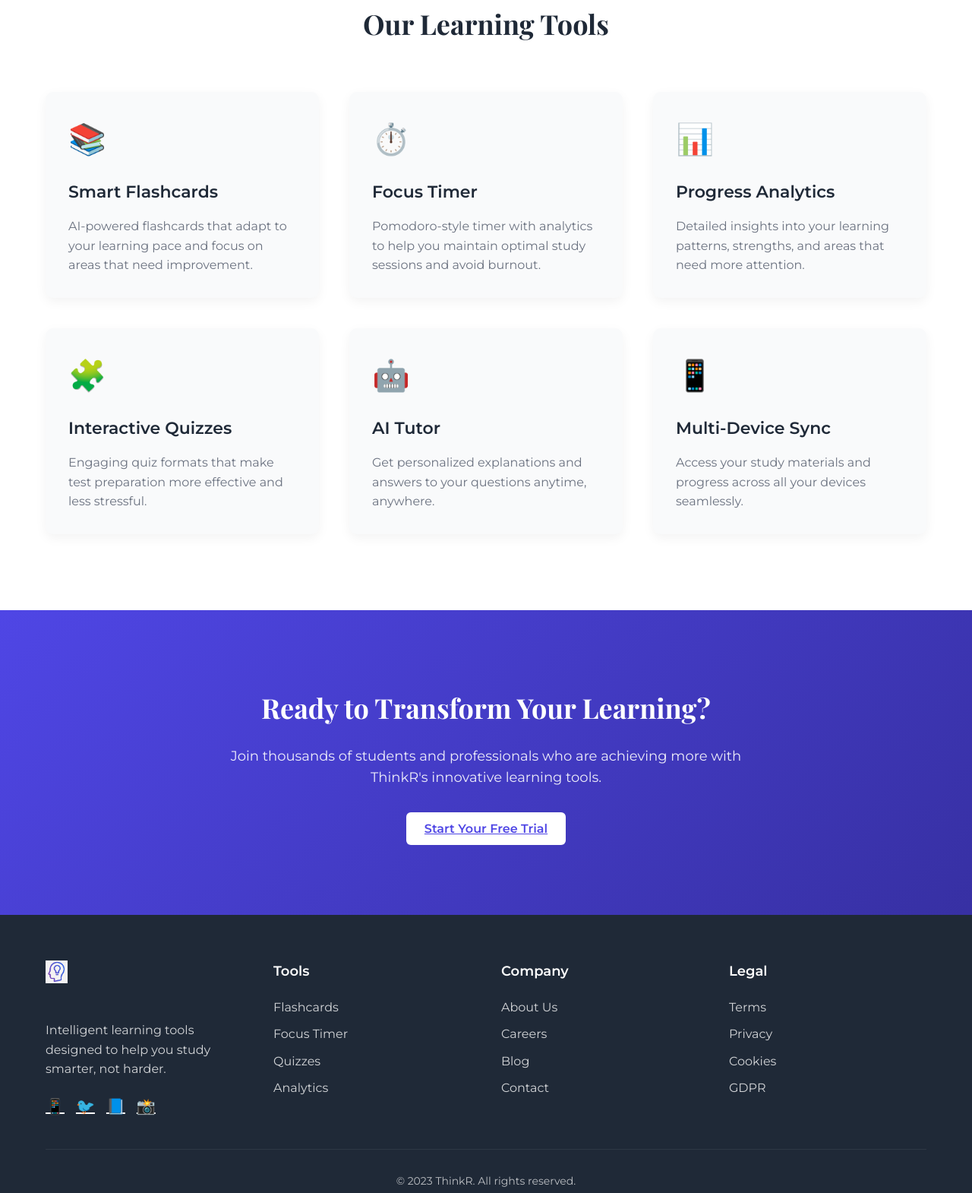
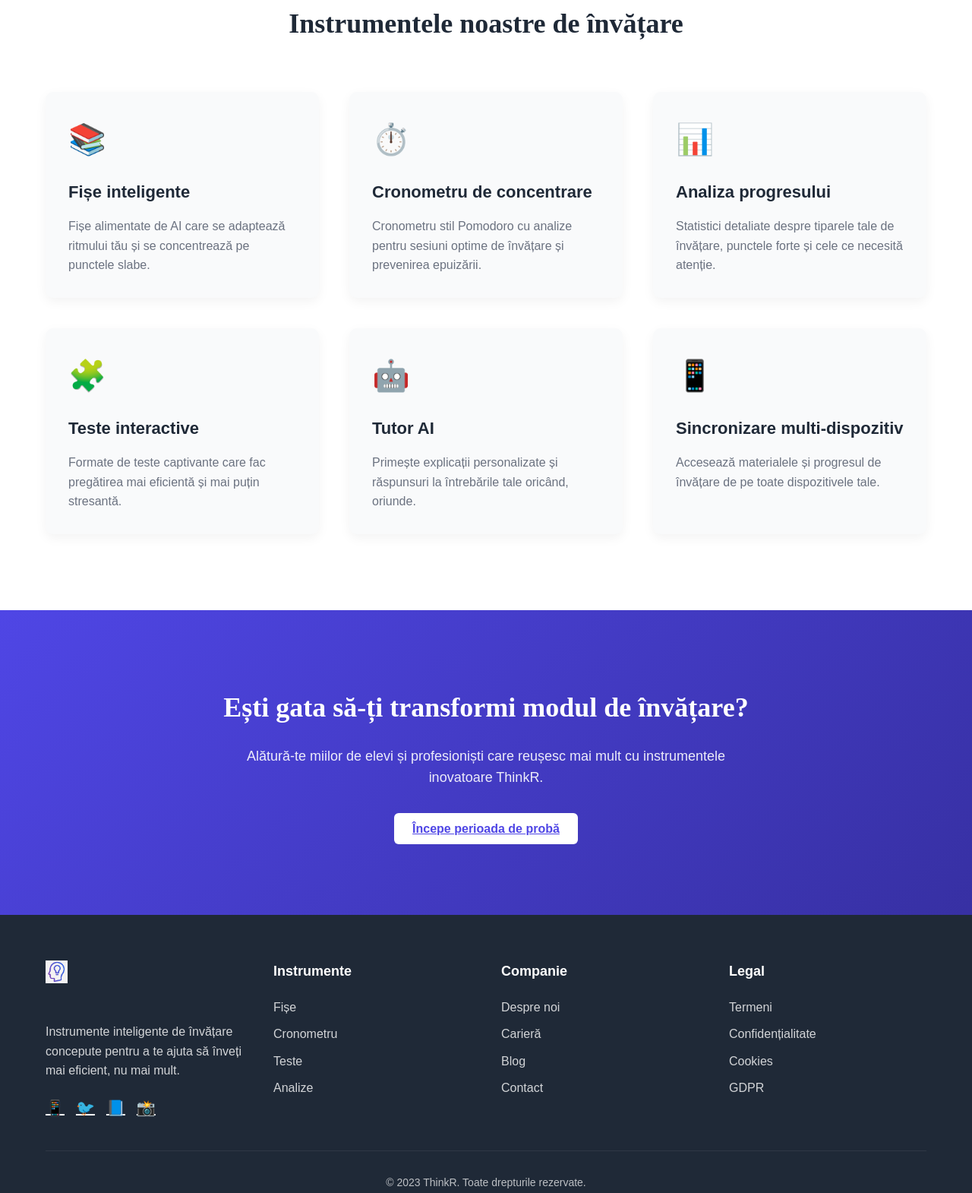
Before and after one commit to IuliaBuhai/ThinkR, a plain HTML site: page index.html in a window 1280 px wide. Shown: the part 631-2201 px from the top of the page at 76% size. Drawn offline with nearby package versions, Linux system fonts and the light colour scheme.

Commit message:
Update index.html

```diff
--- a/index.html
+++ b/index.html
@@ -1,12 +1,9 @@
 <!DOCTYPE html>
-<html lang="en">
+<html lang="ro">
 <head>
   <meta charset="UTF-8">
   <meta name="viewport" content="width=device-width, initial-scale=1.0">
-  <title>ThinkR - Smart Learning Tools</title>
-  <link rel="preconnect" href="https://fonts.googleapis.com">
-  <link rel="preconnect" href="https://fonts.gstatic.com" crossorigin>
-  <link href="https://fonts.googleapis.com/css2?family=Montserrat:wght@300;400;500;600;700&family=Playfair+Display:wght@400;500;700&display=swap" rel="stylesheet">
+  <title>ThinkR - Instrumente inteligente pentru învățare</title>
   <style>
     :root {
       --primary: #4F46E5;
@@ -346,14 +343,14 @@
     <div class="container">
       <nav>
         <div class="logo">
-  <img src="images/logo-img.png" alt="ThinkR Logo" class="logo-image">
-  <span>ThinkR</span>
-</div>
+          <img src="images/logo-img.png" alt="Sigla ThinkR" class="logo-image">
+          <span>ThinkR</span>
+        </div>
         <ul class="nav-links">
-          <li><a href="tracker.html">Study TrackeR</a></li>
+          <li><a href="tracker.html">TrackeR de învățare</a></li>
           <li><a href="generator_planuri.html">PlanneR</a></li>
           <li><a href="#despre">Despre</a></li>
-          <li><a href="#feature">Featuring</a></li>
+          <li><a href="#feature">Caracteristici</a></li>
           <li><a href="auth.html" class="cta-button">Cont</a></li>
         </ul>
       </nav>
@@ -362,48 +359,48 @@
 
   <section class="hero">
     <div class="container">
-      <h1>Elevate Your Learning Experience</h1>
-      <p>ThinkR provides intelligent tools to enhance your study process, boost retention, and make learning more effective than ever before.</p>
+      <h1>Îmbunătățește-ți experiența de învățare</h1>
+      <p>ThinkR oferă instrumente inteligente pentru a-ți îmbunătăți procesul de studiu, a spori retenția și a face învățarea mai eficientă ca niciodată.</p>
       <div class="hero-buttons">
-        <a href="auth.html?action=signup" class="cta-button">Get Started Free</a>
-        <a href="#features" class="secondary-button">Explore Tools</a>
+        <a href="auth.html?action=signup" class="cta-button">Începe gratuit</a>
+        <a href="#features" class="secondary-button">Descoperă instrumentele</a>
       </div>
     </div>
   </section>
 
   <section class="features" id="features">
     <div class="container">
-      <h2 class="section-title">Our Learning Tools</h2>
+      <h2 class="section-title">Instrumentele noastre de învățare</h2>
       <div class="features-grid">
         <div class="feature-card">
           <div class="feature-icon">📚</div>
-          <h3 class="feature-title">Smart Flashcards</h3>
-          <p class="feature-desc">AI-powered flashcards that adapt to your learning pace and focus on areas that need improvement.</p>
+          <h3 class="feature-title">Fișe inteligente</h3>
+          <p class="feature-desc">Fișe alimentate de AI care se adaptează ritmului tău și se concentrează pe punctele slabe.</p>
         </div>
         <div class="feature-card">
           <div class="feature-icon">⏱️</div>
-          <h3 class="feature-title">Focus Timer</h3>
-          <p class="feature-desc">Pomodoro-style timer with analytics to help you maintain optimal study sessions and avoid burnout.</p>
+          <h3 class="feature-title">Cronometru de concentrare</h3>
+          <p class="feature-desc">Cronometru stil Pomodoro cu analize pentru sesiuni optime de învățare și prevenirea epuizării.</p>
         </div>
         <div class="feature-card">
           <div class="feature-icon">📊</div>
-          <h3 class="feature-title">Progress Analytics</h3>
-          <p class="feature-desc">Detailed insights into your learning patterns, strengths, and areas that need more attention.</p>
+          <h3 class="feature-title">Analiza progresului</h3>
+          <p class="feature-desc">Statistici detaliate despre tiparele tale de învățare, punctele forte și cele ce necesită atenție.</p>
         </div>
         <div class="feature-card">
           <div class="feature-icon">🧩</div>
-          <h3 class="feature-title">Interactive Quizzes</h3>
-          <p class="feature-desc">Engaging quiz formats that make test preparation more effective and less stressful.</p>
+          <h3 class="feature-title">Teste interactive</h3>
+          <p class="feature-desc">Formate de teste captivante care fac pregătirea mai eficientă și mai puțin stresantă.</p>
         </div>
         <div class="feature-card">
           <div class="feature-icon">🤖</div>
-          <h3 class="feature-title">AI Tutor</h3>
-          <p class="feature-desc">Get personalized explanations and answers to your questions anytime, anywhere.</p>
+          <h3 class="feature-title">Tutor AI</h3>
+          <p class="feature-desc">Primește explicații personalizate și răspunsuri la întrebările tale oricând, oriunde.</p>
         </div>
         <div class="feature-card">
           <div class="feature-icon">📱</div>
-          <h3 class="feature-title">Multi-Device Sync</h3>
-          <p class="feature-desc">Access your study materials and progress across all your devices seamlessly.</p>
+          <h3 class="feature-title">Sincronizare multi-dispozitiv</h3>
+          <p class="feature-desc">Accesează materialele și progresul de învățare de pe toate dispozitivele tale.</p>
         </div>
       </div>
     </div>
@@ -411,9 +408,9 @@
 
   <section class="cta-section">
     <div class="container">
-      <h2>Ready to Transform Your Learning?</h2>
-      <p>Join thousands of students and professionals who are achieving more with ThinkR's innovative learning tools.</p>
-      <a href="auth.html?action=signup" class="white-button">Start Your Free Trial</a>
+      <h2>Ești gata să-ți transformi modul de învățare?</h2>
+      <p>Alătură-te miilor de elevi și profesioniști care reușesc mai mult cu instrumentele inovatoare ThinkR.</p>
+      <a href="auth.html?action=signup" class="white-button">Începe perioada de probă</a>
     </div>
   </section>
 
@@ -421,10 +418,10 @@
     <div class="container">
       <div class="footer-content">
         <div class="footer-about">
-              <a href="#" class="footer-logo">
-                <img src="images/logo-img.png" alt="ThinkR Logo" class="footer-logo-image">
-              </a>
-          <p>Intelligent learning tools designed to help you study smarter, not harder.</p>
+          <a href="#" class="footer-logo">
+            <img src="images/logo-img.png" alt="Sigla ThinkR" class="footer-logo-image">
+          </a>
+          <p>Instrumente inteligente de învățare concepute pentru a te ajuta să înveți mai eficient, nu mai mult.</p>
           <div class="social-links">
             <a href="#">📱</a>
             <a href="#">🐦</a>
@@ -433,19 +430,19 @@
           </div>
         </div>
         <div class="footer-links">
-          <h3>Tools</h3>
+          <h3>Instrumente</h3>
           <ul>
-            <li><a href="#">Flashcards</a></li>
-            <li><a href="#">Focus Timer</a></li>
-            <li><a href="#">Quizzes</a></li>
-            <li><a href="#">Analytics</a></li>
+            <li><a href="#">Fișe</a></li>
+            <li><a href="#">Cronometru</a></li>
+            <li><a href="#">Teste</a></li>
+            <li><a href="#">Analize</a></li>
           </ul>
         </div>
         <div class="footer-links">
-          <h3>Company</h3>
+          <h3>Companie</h3>
           <ul>
-            <li><a href="#">About Us</a></li>
-            <li><a href="#">Careers</a></li>
+            <li><a href="#">Despre noi</a></li>
+            <li><a href="#">Carieră</a></li>
             <li><a href="#">Blog</a></li>
             <li><a href="#">Contact</a></li>
           </ul>
@@ -453,15 +450,15 @@
         <div class="footer-links">
           <h3>Legal</h3>
           <ul>
-            <li><a href="#">Terms</a></li>
-            <li><a href="#">Privacy</a></li>
+            <li><a href="#">Termeni</a></li>
+            <li><a href="#">Confidențialitate</a></li>
             <li><a href="#">Cookies</a></li>
             <li><a href="#">GDPR</a></li>
           </ul>
         </div>
       </div>
       <div class="copyright">
-        &copy; 2023 ThinkR. All rights reserved.
+        &copy; 2023 ThinkR. Toate drepturile rezervate.
       </div>
     </div>
   </footer>
```
